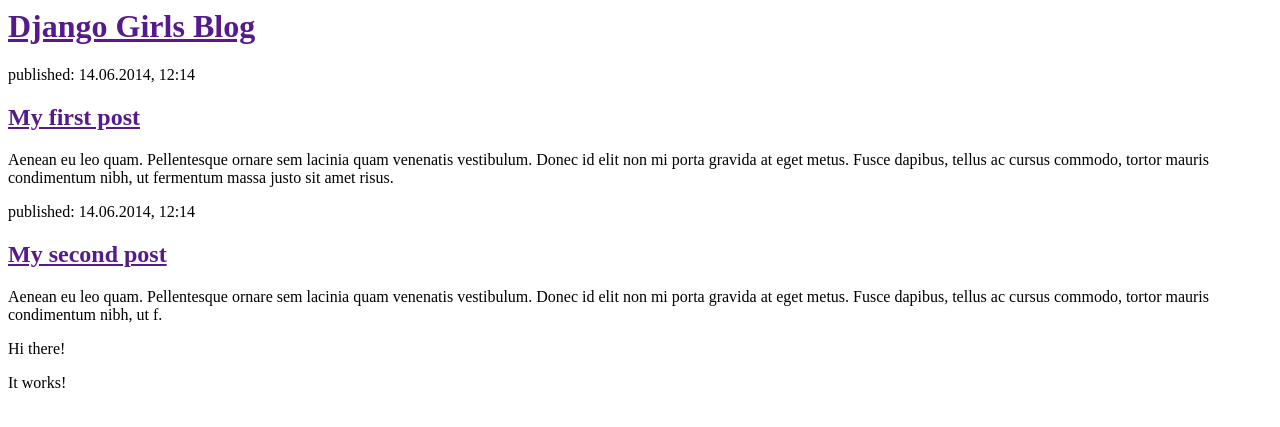
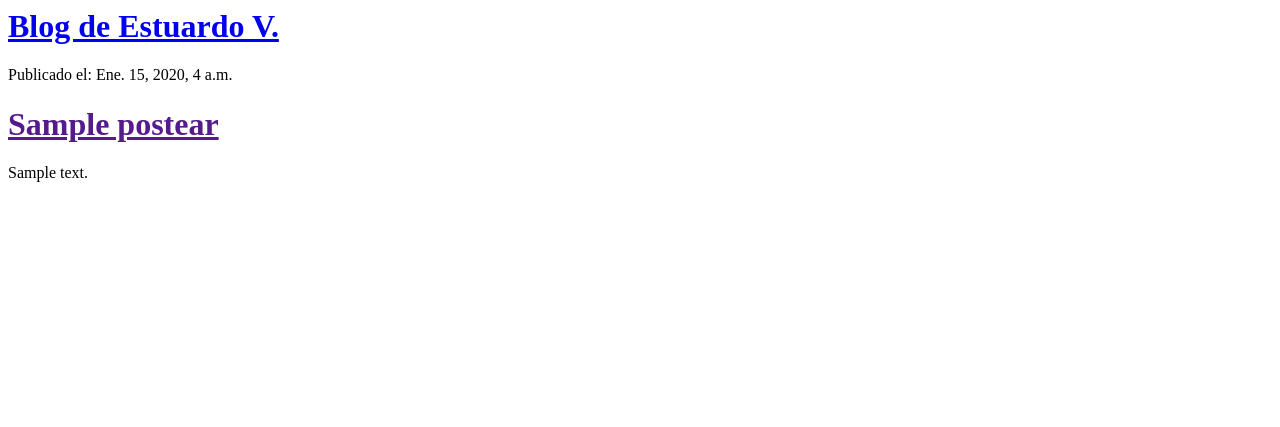
Before and after one commit to evc94/Misitio, a Django app: template blog/templates/blog/post_list.html in a window 1280 px wide. Shown: the top 427 px of the page. Run offline with Django 3.2, Linux system fonts and the light colour scheme; the template is opened without the code that fills it: values that come from a table or form of the project are taken from there, others are empty; tables that the repository leaves empty hold one stand-in row (values such as "Sample post").

Commit message:
Vistas y Datos dinamicos

```diff
--- a/blog/templates/blog/post_list.html
+++ b/blog/templates/blog/post_list.html
@@ -1,25 +1,18 @@
     <html>
         <head>
-            <title>Django Girls blog</title>
+            <title>Blog ERokerVC</title>
         </head>
         <body>
-            <div>
-                <h1><a href="">Django Girls Blog</a></h1>
-            </div>
+              <div>
+        <h1><a href="/">Blog de Estuardo V.</a></h1>
+    </div>
 
-            <div>
-                <p>published: 14.06.2014, 12:14</p>
-                <h2><a href="">My first post</a></h2>
-                <p>Aenean eu leo quam. Pellentesque ornare sem lacinia quam venenatis vestibulum. Donec id elit non mi porta gravida at eget metus. Fusce dapibus, tellus ac cursus commodo, tortor mauris condimentum nibh, ut fermentum massa justo sit amet risus.</p>
-            </div>
-
-            <div>
-                <p>published: 14.06.2014, 12:14</p>
-                <h2><a href="">My second post</a></h2>
-                <p>Aenean eu leo quam. Pellentesque ornare sem lacinia quam venenatis vestibulum. Donec id elit non mi porta gravida at eget metus. Fusce dapibus, tellus ac cursus commodo, tortor mauris condimentum nibh, ut f.</p>
-            </div>
+    {% for post in posts %}
+        <div>
+            <p>Publicado el: {{ post.fecha_publicacion }}</p>
+            <h1><a href="">{{ post.titulo }}</a></h1>
+            <p>{{ post.texto|linebreaks }}</p>
+        </div>
+    {% endfor %}
         </body>
-    </html><html>
-    <p>Hi there!</p>
-    <p>It works!</p>
-</html>
+    </html>
--- a/blog/views.py
+++ b/blog/views.py
@@ -1,4 +1,7 @@
 from django.shortcuts import render
+from django.utils import timezone
+from .models import Postear
 
 def post_list(request):
-    return render(request, 'blog/post_list.html', {})
+    posts = Postear.objects.filter(fecha_publicacion__lte=timezone.now()).order_by('fecha_publicacion')
+    return render(request, 'blog/post_list.html', {'posts': posts})
```
